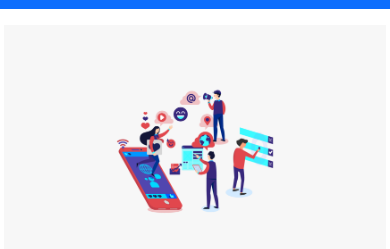
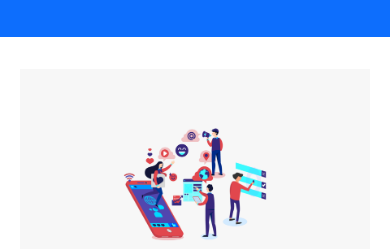
Before and after one commit to chetridarshan/bootstrap, a plain HTML site: page index.html in a window 390 px wide. Shown: the part 130-379 px from the top of the page. Drawn offline with nearby package versions, Linux system fonts and the light colour scheme.

Commit message:
Update styles.css

```diff
--- a/css/styles.css
+++ b/css/styles.css
@@ -120,5 +120,5 @@ padding: 2% 15% 5%!important;
 
  .container-fluid{
 font-size: 120%;
-padding: 1rem !important;
+padding: 2rem !important;
 }
```
